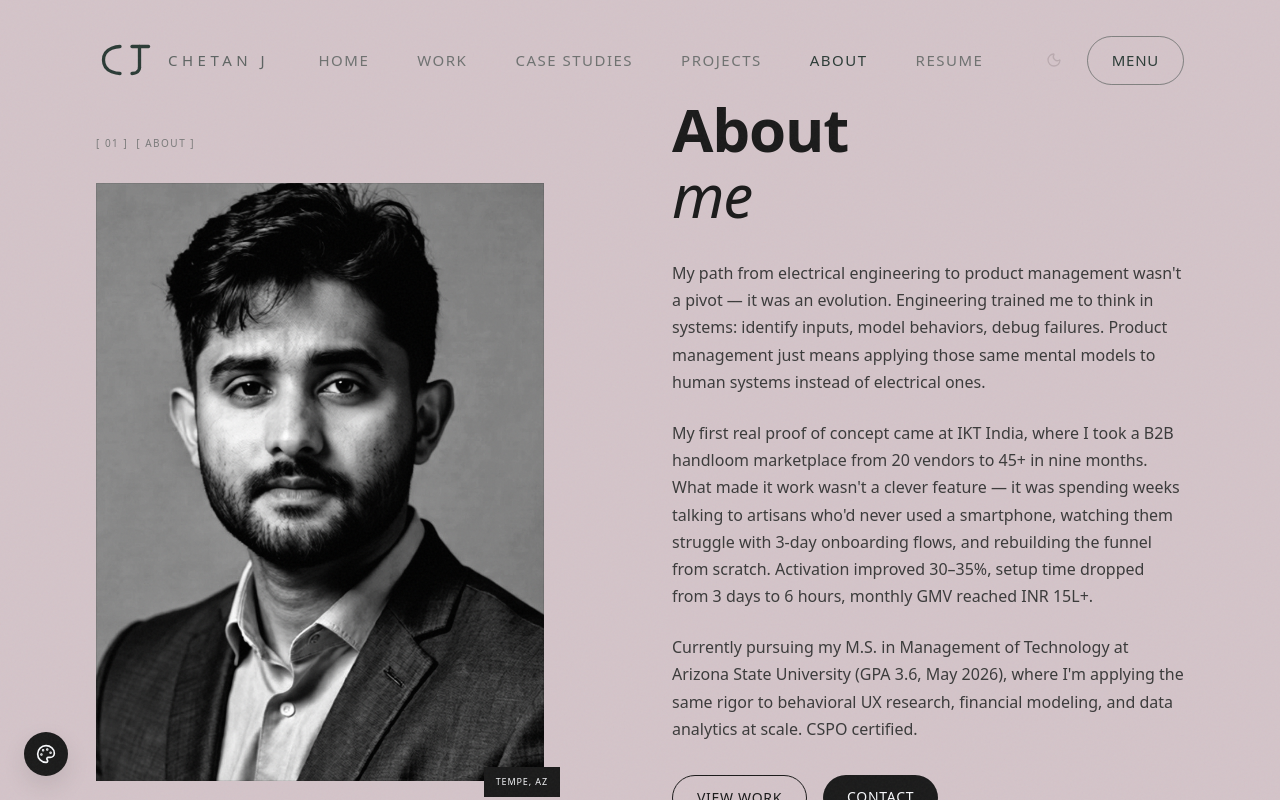
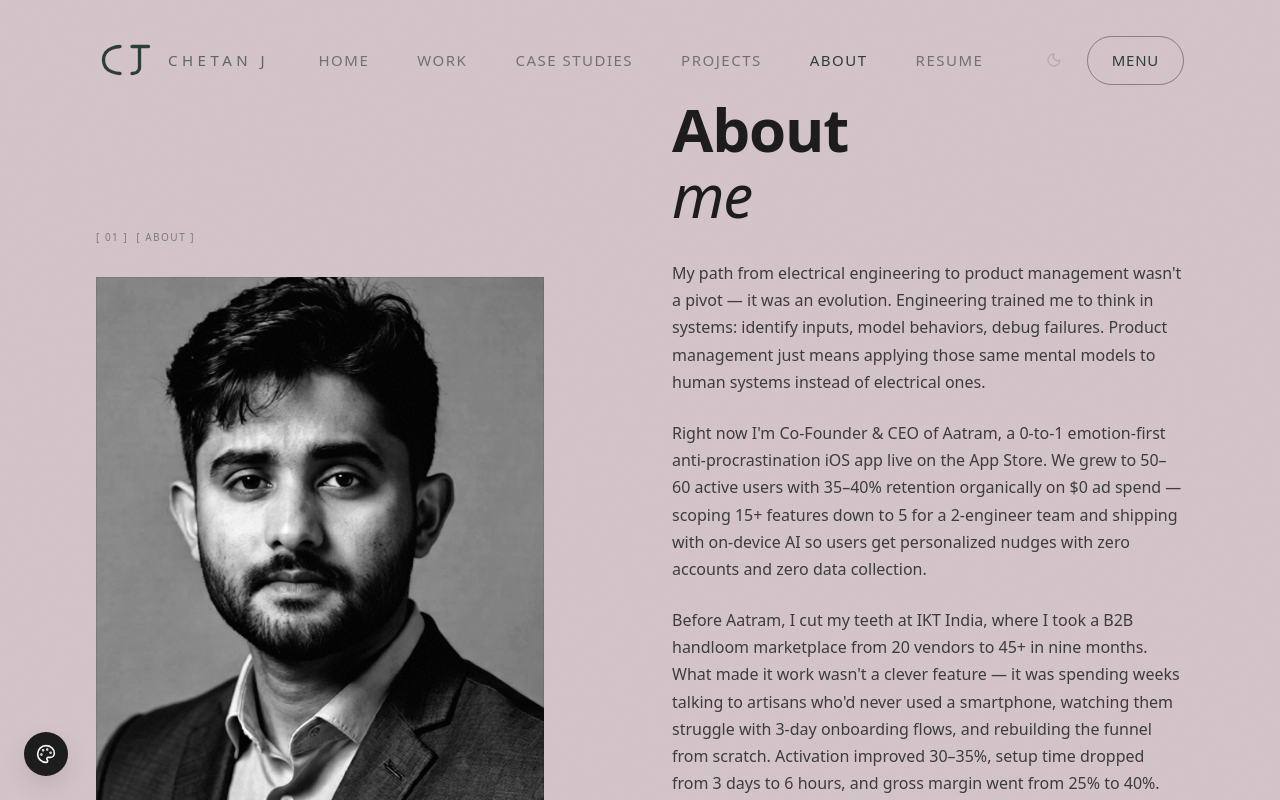
Before and after one commit to chetanjon/portfolio, a Next.js app: page /about in a window 1280 px wide. Shown: the top 800 px of the page. Built offline with nearby package versions, Linux system fonts and the light colour scheme; a web font is replaced by a local one.

Commit message:
Update professional experience and refine project descriptions for clarity and impact

```diff
--- a/app/about/AboutContent.tsx
+++ b/app/about/AboutContent.tsx
@@ -106,16 +106,23 @@ export function AboutContent() {
               </p>
 
               <p className="text-text-secondary leading-relaxed mb-6">
-                My first real proof of concept came at IKT India, where I took a B2B handloom marketplace
+                Right now I&apos;m Co-Founder &amp; CEO of Aatram, a 0-to-1 emotion-first anti-procrastination
+                iOS app live on the App Store. We grew to 50–60 active users with 35–40% retention organically
+                on $0 ad spend — scoping 15+ features down to 5 for a 2-engineer team and shipping with
+                on-device AI so users get personalized nudges with zero accounts and zero data collection.
+              </p>
+
+              <p className="text-text-secondary leading-relaxed mb-6">
+                Before Aatram, I cut my teeth at IKT India, where I took a B2B handloom marketplace
                 from 20 vendors to 45+ in nine months. What made it work wasn&apos;t a clever feature — it
                 was spending weeks talking to artisans who&apos;d never used a smartphone, watching them
                 struggle with 3-day onboarding flows, and rebuilding the funnel from scratch. Activation
-                improved 30–35%, setup time dropped from 3 days to 6 hours, monthly GMV reached INR 15L+.
+                improved 30–35%, setup time dropped from 3 days to 6 hours, and gross margin went from 25% to 40%.
               </p>
 
               <p className="text-text-secondary leading-relaxed mb-8">
-                Currently pursuing my M.S. in Management of Technology at Arizona State University
-                (GPA 3.6, May 2026), where I&apos;m applying the same rigor to behavioral UX research,
+                Currently finishing my M.S. in Management of Technology at Arizona State University
+                (May 2026), where I&apos;m applying the same rigor to behavioral UX research,
                 financial modeling, and data analytics at scale. CSPO certified.
               </p>
 
```
